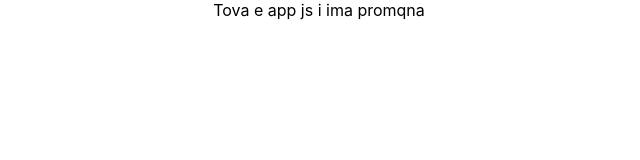
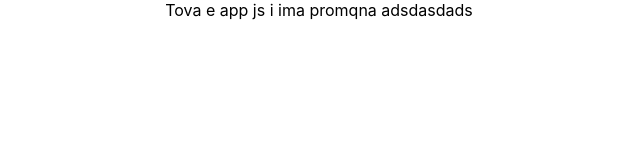
Before and after one commit to Nikolas9898/WoodManBG, a React (Create React App) app: page / in a window 1280 px wide. Shown: the top 160 px of the page, without its empty margins (321-961 px from the left). Built offline with nearby package versions, Linux system fonts and the light colour scheme.

Commit message:
test commit

```diff
--- a/src/App.js
+++ b/src/App.js
@@ -5,7 +5,7 @@ import './App.css';
 function App() {
   return (
     <div className="App">
-      Tova e app js i ima promqna
+      Tova e app js i ima promqna adsdasdads
     </div>
   );
 }
```
